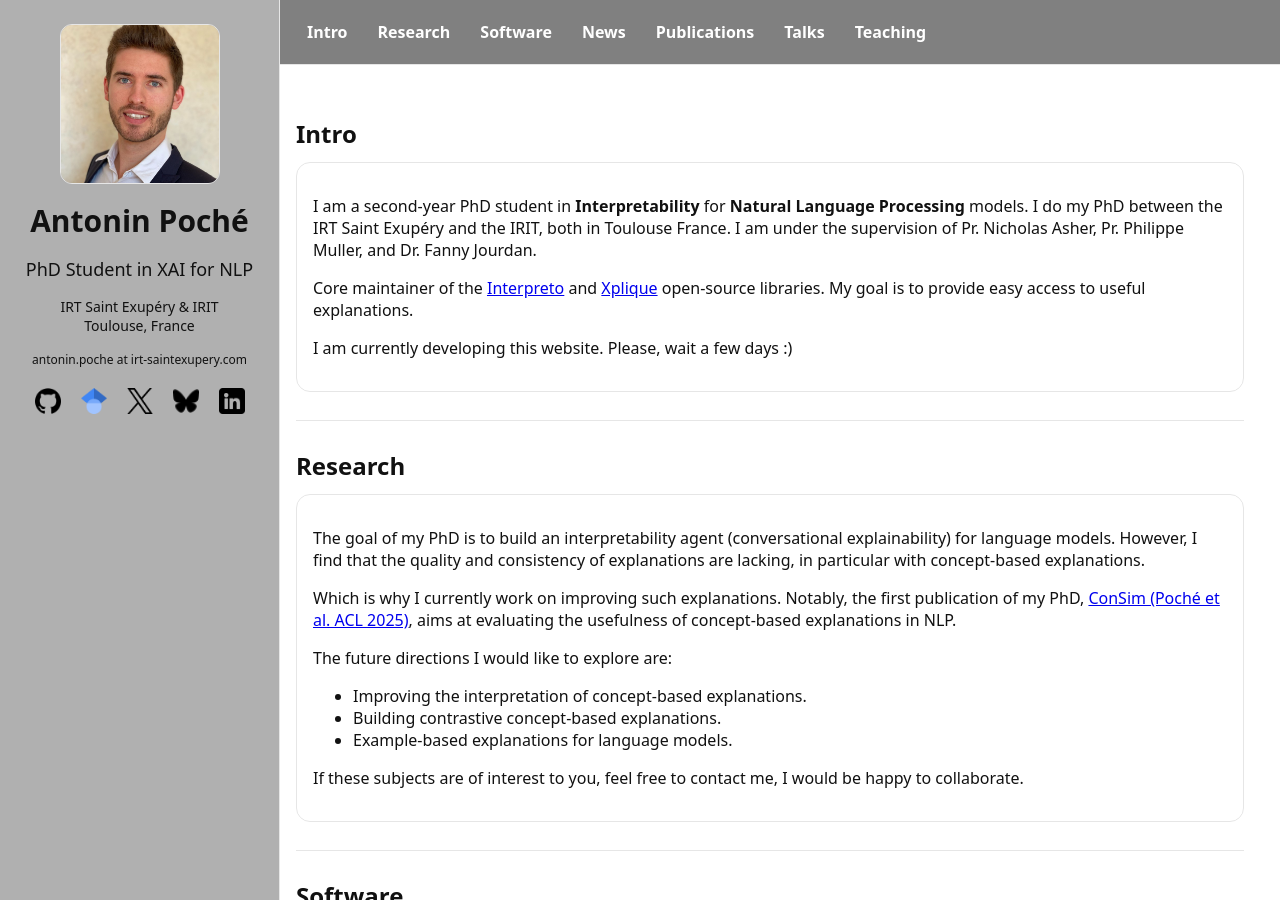
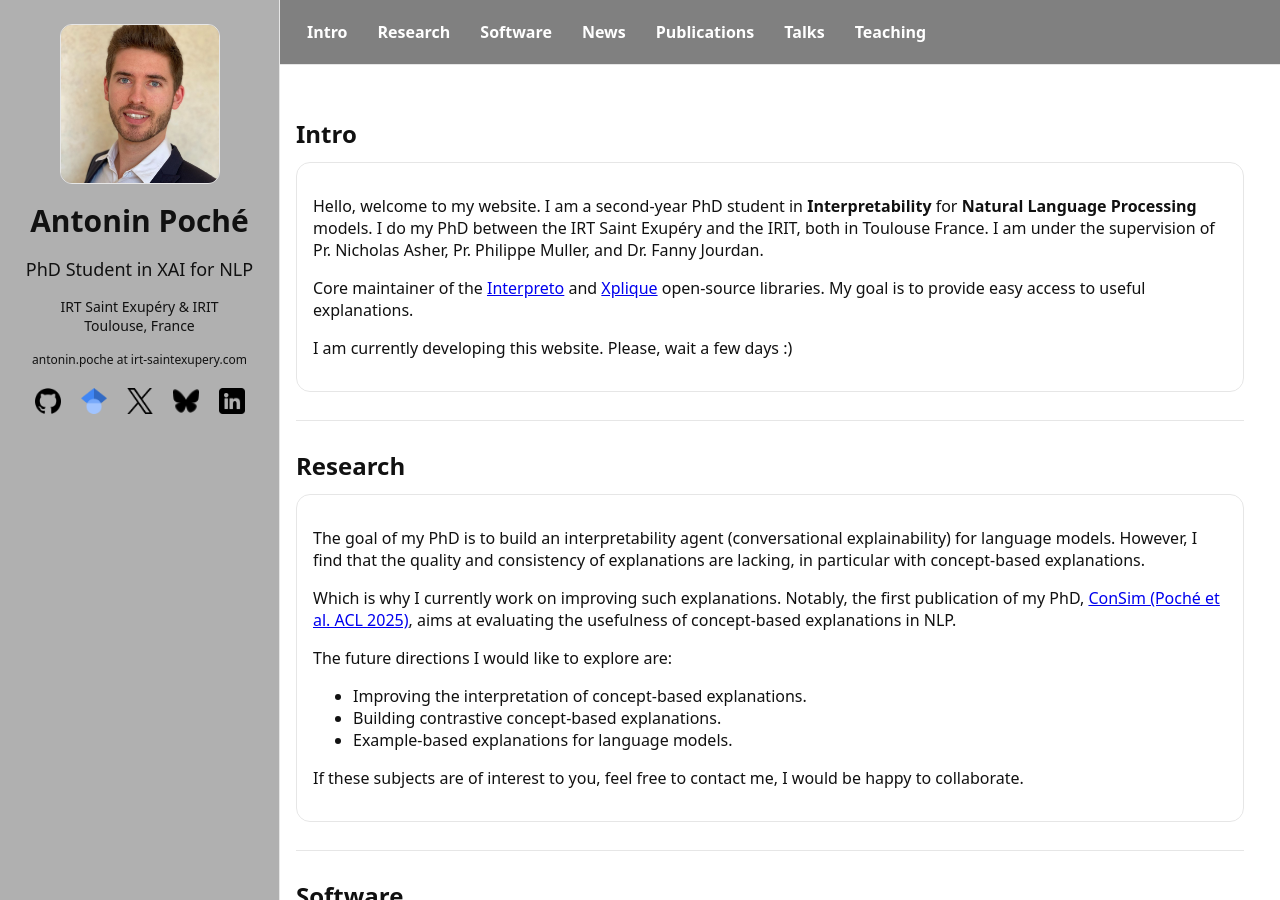
Before and after one commit to AntoninPoche/AntoninPoche.github.io, a Jekyll site: the page built from index.html, in a window 1280 px wide and 900 px high. Built offline with Jekyll 4.4.1, drawn with Linux system fonts in a browser that asks for light colours.

Commit message:
small diff

```diff
--- a/_includes/sections/intro.html
+++ b/_includes/sections/intro.html
@@ -1,5 +1,6 @@
 <div class="card">
-  <p>I am a second-year PhD student in <b>Interpretability</b> for <b>Natural Language Processing</b> models.
+  <p>Hello, welcome to my website. I am a second-year PhD student in <b>Interpretability</b> for <b>Natural Language
+      Processing</b> models.
     I do my PhD between the IRT Saint Exupéry and the IRIT, both in Toulouse France.
     I am under the supervision of Pr. Nicholas Asher, Pr. Philippe Muller, and Dr. Fanny Jourdan.</p>
   <p>Core maintainer of the <a class="link" href="https://github.com/FOR-sight-ai/interpreto">Interpreto</a> and
```
Also changed, not shown: 2 other files.
